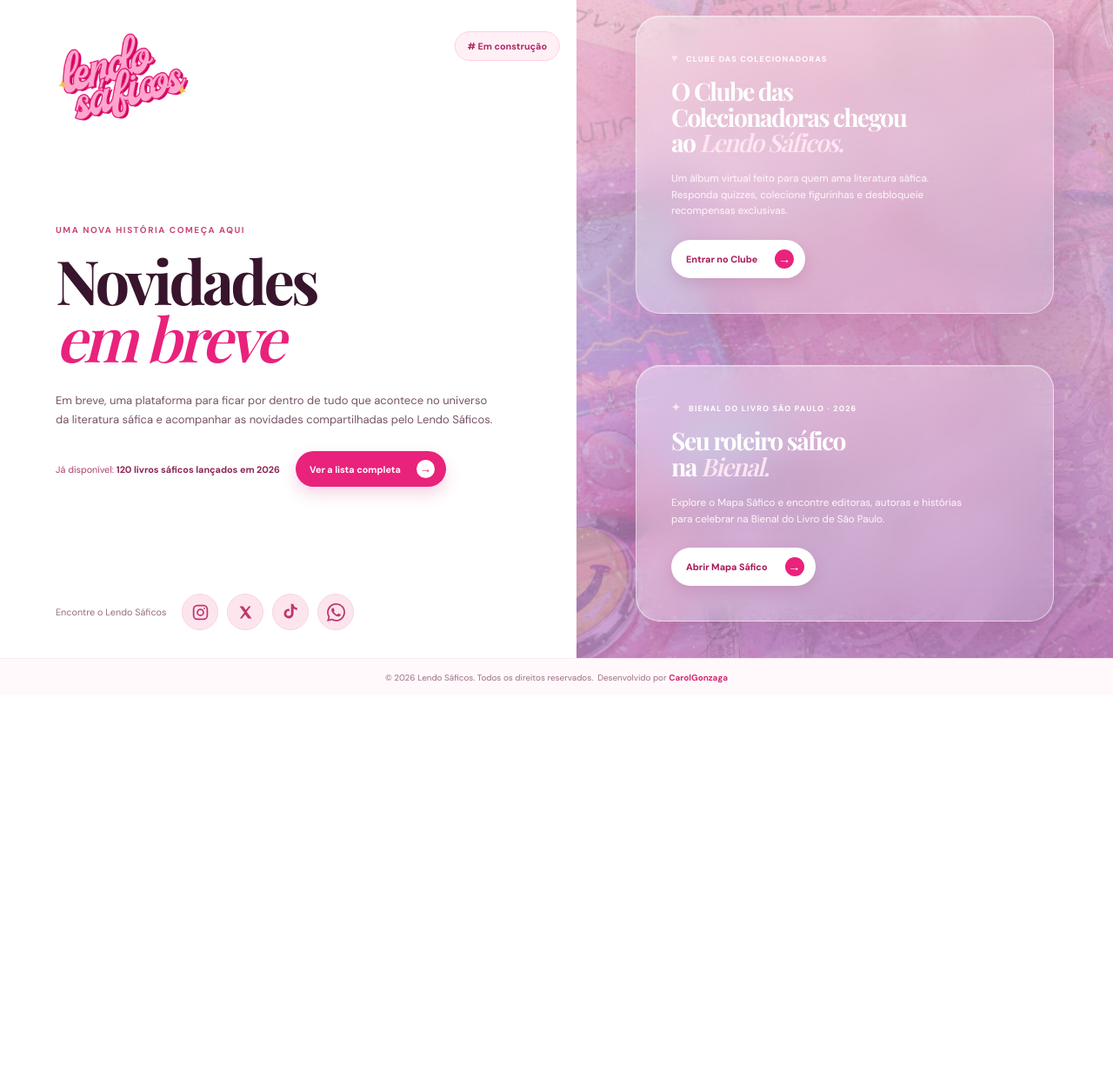
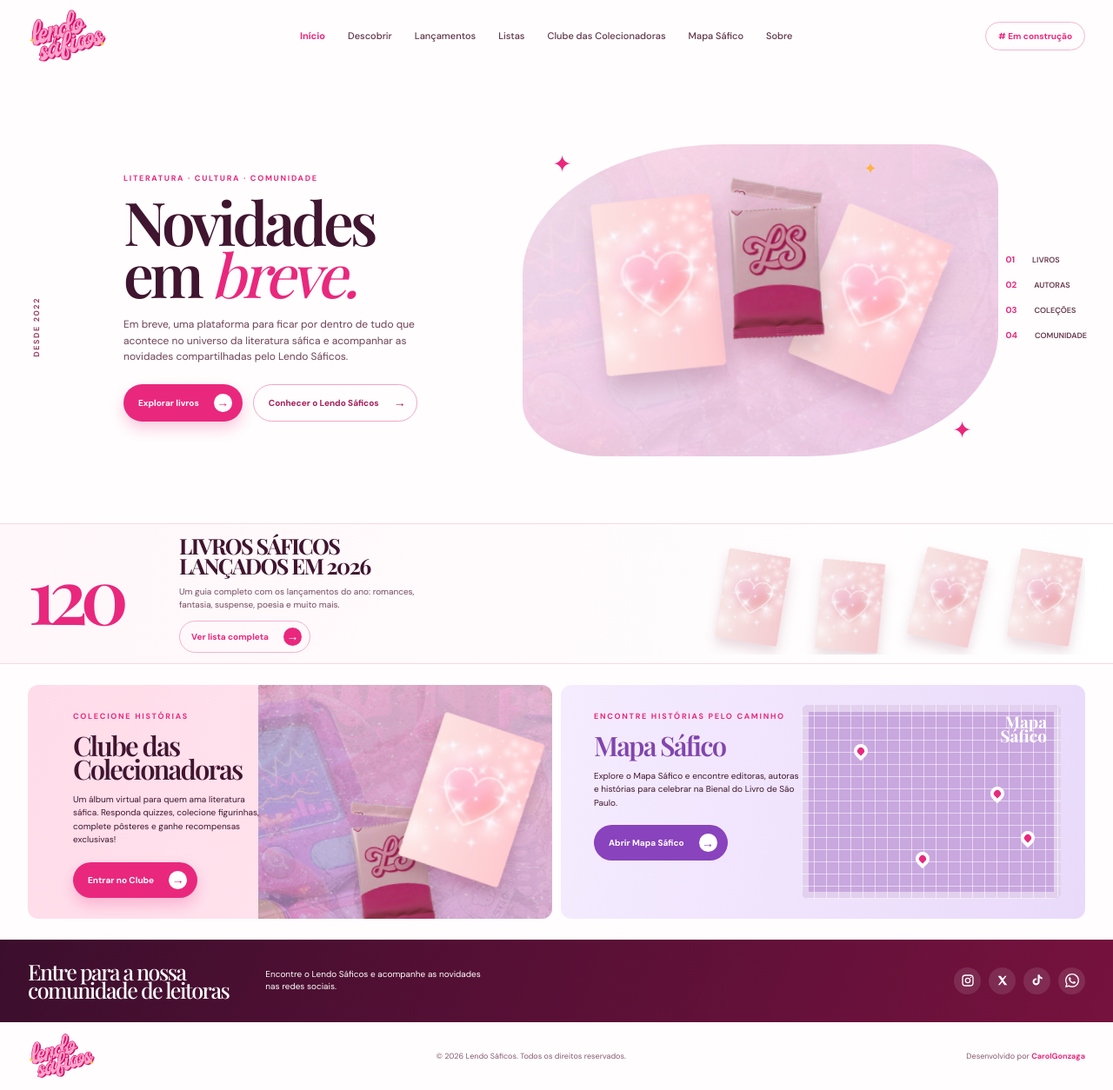
Before and after one commit to CarolGonzaga/lendo-saficos, a React (Vite) app: page / in a window 1280 px wide. Shown: the whole page at 87% size. Before the commit the page ends 800 px from the top, so only its background shows below. Built offline with nearby package versions, Linux system fonts and the light colour scheme; a web font is replaced by a local one.

Commit message:
feat: redesign home page editorial layout

```diff
--- a/src/App.tsx
+++ b/src/App.tsx
@@ -1,123 +1,112 @@
 import type { ReactNode } from 'react';
 
-type SocialLinkProps = {
-  href: string;
-  label: string;
-  children: ReactNode;
-};
+type SocialLinkProps = { href: string; label: string; children: ReactNode };
 
 function SocialLink({ href, label, children }: SocialLinkProps) {
-  return (
-    <a href={href} target="_blank" rel="noreferrer" aria-label={label}>
-      {children}
-    </a>
-  );
+  return <a href={href} target="_blank" rel="noreferrer" aria-label={label}>{children}</a>;
+}
+
+function Arrow() {
+  return <span aria-hidden="true">→</span>;
 }
 
 function App() {
   return (
     <>
-      <main className="landing">
-        <section className="intro">
-          <header className="topbar">
+      <header className="site-header">
         <a className="brand" href="/" aria-label="Lendo Sáficos, página inicial">
           <img src="/site-assets/lendo-saficos-logo.png" alt="Lendo Sáficos" />
         </a>
+        <nav className="main-nav" aria-label="Navegação principal">
+          <a className="active" href="#inicio">Início</a>
+          <a href="#descobrir">Descobrir</a>
+          <a href="/lista120livrossaficos" target="_blank" rel="noreferrer">Lançamentos</a>
+          <a href="/lista120livrossaficos" target="_blank" rel="noreferrer">Listas</a>
+          <a href="#clube">Clube das Colecionadoras</a>
+          <a href="#mapa">Mapa Sáfico</a>
+          <a href="#sobre">Sobre</a>
+        </nav>
         <span className="status"># Em construção</span>
       </header>
 
-          <div className="intro-copy">
-            <p className="eyebrow">Uma nova história começa aqui</p>
-            <h1>
-              Novidades<br />
-              <em>em breve</em>
-            </h1>
+      <main>
+        <section className="hero wrap" id="inicio">
+          <div className="hero-copy">
+            <p className="eyebrow">Literatura · cultura · comunidade</p>
+            <h1>Novidades<br />em <em>breve.</em></h1>
             <p className="description">
               Em breve, uma plataforma para ficar por dentro de tudo que acontece no universo da literatura sáfica e acompanhar as novidades compartilhadas pelo Lendo Sáficos.
             </p>
-            <div className="books-callout">
-              <p>
-                Já disponível: <strong>120 livros sáficos lançados em 2026</strong>
-              </p>
-              <a className="books-button" href="/lista120livrossaficos" target="_blank" rel="noreferrer">
-                Ver a lista completa <span>→</span>
-              </a>
+            <div className="hero-actions">
+              <a className="button button-primary" href="/lista120livrossaficos" target="_blank" rel="noreferrer">Explorar livros <Arrow /></a>
+              <a className="button button-secondary" href="#sobre">Conhecer o Lendo Sáficos <Arrow /></a>
             </div>
           </div>
-
-          <footer className="left-footer">
-            <p>Encontre o Lendo Sáficos</p>
-            <nav className="socials" aria-label="Redes sociais">
-              <SocialLink href="https://www.instagram.com/olendosaficos/" label="Instagram">
-                <svg viewBox="0 0 24 24" aria-hidden="true">
-                  <rect x="3" y="3" width="18" height="18" rx="5" />
-                  <circle cx="12" cy="12" r="4" />
-                  <circle className="dot" cx="17.2" cy="6.8" r="1" />
-                </svg>
-              </SocialLink>
-              <SocialLink href="https://x.com/lendosaficos" label="X, antigo Twitter">
-                <svg viewBox="0 0 24 24" aria-hidden="true">
-                  <path d="M4 4l6.2 8.3L4.3 20H7l4.4-5.2L15.3 20H20l-6.6-8.8L18.9 4h-2.7l-4 4.8L8.7 4H4z" />
-                </svg>
-              </SocialLink>
-              <SocialLink href="https://www.tiktok.com/@olendosaficos?_r=1&_t=ZS-97gDxhCwscb" label="TikTok">
-                <svg className="filled-icon tiktok-icon" viewBox="0 0 24 24" aria-hidden="true">
-                  <path d="M19.59 6.69a4.79 4.79 0 0 1-3.77-4.7h-3.08v12.03a2.9 2.9 0 1 1-2.01-2.76V8.14a6.04 6.04 0 1 0 5.18 5.99V8.03a7.87 7.87 0 0 0 4.68 1.54V6.69Z" />
-                </svg>
-              </SocialLink>
-              <SocialLink href="https://www.whatsapp.com/channel/0029Vb6HNUhFHWptCJYOEF24" label="WhatsApp">
-                <svg className="filled-icon whatsapp-icon" viewBox="0 0 24 24" aria-hidden="true">
-                  <path d="M20.52 3.48A11.87 11.87 0 0 0 12.06 0C5.49 0 .15 5.34.15 11.91c0 2.1.55 4.14 1.6 5.94L.05 24l6.31-1.65a11.9 11.9 0 0 0 5.69 1.45h.01c6.56 0 11.9-5.34 11.9-11.91 0-3.18-1.24-6.17-3.44-8.41ZM12.06 21.8h-.01a9.9 9.9 0 0 1-5.05-1.39l-.36-.21-3.74.98 1-3.64-.23-.38a9.9 9.9 0 1 1 8.39 4.64Zm5.43-7.42c-.3-.15-1.78-.88-2.05-.98-.28-.1-.48-.15-.69.15-.2.3-.79.98-.97 1.18-.18.2-.36.22-.66.07a8.16 8.16 0 0 1-2.4-1.48 9 9 0 0 1-1.66-2.07c-.17-.3 0-.46.13-.61.14-.14.3-.36.45-.54.15-.18.2-.3.3-.5.1-.2.05-.37-.03-.52-.07-.15-.68-1.64-.93-2.24-.24-.58-.49-.5-.68-.51h-.58c-.2 0-.52.07-.79.37-.27.3-1.04 1.02-1.04 2.48s1.07 2.88 1.22 3.08c.15.2 2.1 3.2 5.08 4.49.71.31 1.27.49 1.7.63.72.23 1.37.2 1.89.12.58-.09 1.78-.73 2.03-1.43.25-.7.25-1.3.18-1.43-.08-.13-.28-.2-.58-.35Z" />
-                </svg>
-              </SocialLink>
-            </nav>
-          </footer>
+          <div className="hero-art" aria-label="Universo visual Lendo Sáficos">
+            <div className="art-background" />
+            <img className="art-card art-card-back" src="/site-assets/card-pink.png" alt="" aria-hidden="true" />
+            <img className="art-pack" src="/site-assets/pack-open.png" alt="Pacote de figurinhas Lendo Sáficos" />
+            <img className="art-card art-card-front" src="/site-assets/card-pink.png" alt="" aria-hidden="true" />
+            <span className="spark spark-one">✦</span><span className="spark spark-two">✦</span><span className="spark spark-three">✦</span>
+          </div>
+          <aside className="hero-index" aria-label="Destaques">
+            <span><b>01</b> Livros</span><span><b>02</b> Autoras</span><span><b>03</b> Coleções</span><span><b>04</b> Comunidade</span>
+          </aside>
         </section>
 
-        <div className="promotions">
-          <section className="club" aria-label="Clube das Colecionadoras">
-            <article className="club-card">
-              <div className="card-kicker">
-                <span className="heart">♥</span> Clube das Colecionadoras
+        <section className="books-strip" id="descobrir">
+          <div className="wrap books-content">
+            <div className="books-number">120</div>
+            <div className="books-copy">
+              <h2>Livros sáficos<br />lançados em 2026</h2>
+              <p>Um guia completo com os lançamentos do ano: romances, fantasia, suspense, poesia e muito mais.</p>
+              <a className="text-link" href="/lista120livrossaficos" target="_blank" rel="noreferrer">Ver lista completa <Arrow /></a>
             </div>
-              <h2>
-                O Clube das<br />
-                Colecionadoras chegou<br />
-                ao <i>Lendo Sáficos.</i>
-              </h2>
-              <p>
-                Um álbum virtual feito para quem ama literatura sáfica.
-                <br />
-                Responda quizzes, colecione figurinhas e desbloqueie recompensas exclusivas.
-              </p>
-              <a className="club-button" href="/clubedascolecionadoras" aria-label="Entrar no Clube das Colecionadoras">
-                Entrar no Clube <span>→</span>
-              </a>
+            <div className="book-shelf" aria-label="Destaque de leituras sáficas">
+              <img src="/site-assets/card-pink.png" alt="" /><img src="/site-assets/card-pink.png" alt="" /><img src="/site-assets/card-pink.png" alt="" /><img src="/site-assets/card-pink.png" alt="" />
+            </div>
+          </div>
+        </section>
+
+        <section className="features wrap">
+          <article className="feature-card club-feature" id="clube">
+            <div className="feature-copy">
+              <p className="eyebrow">Colecione histórias</p>
+              <h2>Clube das<br />Colecionadoras</h2>
+              <p>Um álbum virtual para quem ama literatura sáfica. Responda quizzes, colecione figurinhas, complete pôsteres e ganhe recompensas exclusivas!</p>
+              <a className="button button-primary" href="/clubedascolecionadoras">Entrar no Clube <Arrow /></a>
+            </div>
+            <div className="feature-art">
+              <img src="/site-assets/pack-open.png" alt="Pacote do Clube das Colecionadoras" />
+              <img src="/site-assets/card-pink.png" alt="Figurinha do Clube das Colecionadoras" />
+            </div>
+          </article>
+          <article className="feature-card map-feature" id="mapa">
+            <div className="feature-copy">
+              <p className="eyebrow">Encontre histórias pelo caminho</p>
+              <h2>Mapa Sáfico</h2>
+              <p>Explore o Mapa Sáfico e encontre editoras, autoras e histórias para celebrar na Bienal do Livro de São Paulo.</p>
+              <a className="button button-purple" href="/mapasaficobienal/login">Abrir Mapa Sáfico <Arrow /></a>
+            </div>
+            <div className="map-graphic" aria-hidden="true"><i /><i /><i /><i /><b>Mapa<br />Sáfico</b></div>
           </article>
         </section>
-
-          <section className="bienal" aria-label="Mapa Sáfico da Bienal do Livro de São Paulo 2026">
-            <article className="club-card">
-              <div className="card-kicker"><span className="heart">✦</span> Bienal do Livro São Paulo · 2026</div>
-              <h2>Seu roteiro sáfico<br />na <i>Bienal.</i></h2>
-              <p>Explore o Mapa Sáfico e encontre editoras, autoras e histórias para celebrar na Bienal do Livro de São Paulo.</p>
-              <a className="club-button" href="/mapasaficobienal/login" aria-label="Abrir o Mapa Sáfico da Bienal">
-                Abrir Mapa Sáfico <span>→</span>
-              </a>
-            </article>
-          </section>
-        </div>
       </main>
 
-      <footer className="site-footer">
-        © 2026 Lendo Sáficos. Todos os direitos reservados.{' '}
-        <span>
-          Desenvolvido por{' '}
-          <a href="https://carolgonzaga.site/" target="_blank" rel="noreferrer">
-            CarolGonzaga
-          </a>
-        </span>
-      </footer>
+      <section className="community" id="sobre">
+        <div className="wrap community-content">
+          <h2>Entre para a nossa<br />comunidade de leitoras</h2>
+          <p>Encontre o Lendo Sáficos e acompanhe as novidades nas redes sociais.</p>
+          <nav className="socials" aria-label="Redes sociais">
+            <SocialLink href="https://www.instagram.com/olendosaficos/" label="Instagram"><svg viewBox="0 0 24 24" aria-hidden="true"><rect x="3" y="3" width="18" height="18" rx="5" /><circle cx="12" cy="12" r="4" /><circle className="dot" cx="17.2" cy="6.8" r="1" /></svg></SocialLink>
+            <SocialLink href="https://x.com/lendosaficos" label="X, antigo Twitter"><svg viewBox="0 0 24 24" aria-hidden="true"><path d="M4 4l6.2 8.3L4.3 20H7l4.4-5.2L15.3 20H20l-6.6-8.8L18.9 4h-2.7l-4 4.8L8.7 4H4z" /></svg></SocialLink>
+            <SocialLink href="https://www.tiktok.com/@olendosaficos?_r=1&_t=ZS-97gDxhCwscb" label="TikTok"><svg className="filled-icon" viewBox="0 0 24 24" aria-hidden="true"><path d="M19.59 6.69a4.79 4.79 0 0 1-3.77-4.7h-3.08v12.03a2.9 2.9 0 1 1-2.01-2.76V8.14a6.04 6.04 0 1 0 5.18 5.99V8.03a7.87 7.87 0 0 0 4.68 1.54V6.69Z" /></svg></SocialLink>
+            <SocialLink href="https://www.whatsapp.com/channel/0029Vb6HNUhFHWptCJYOEF24" label="WhatsApp"><svg className="filled-icon" viewBox="0 0 24 24" aria-hidden="true"><path d="M20.52 3.48A11.87 11.87 0 0 0 12.06 0C5.49 0 .15 5.34.15 11.91c0 2.1.55 4.14 1.6 5.94L.05 24l6.31-1.65a11.9 11.9 0 0 0 5.69 1.45h.01c6.56 0 11.9-5.34 11.9-11.91 0-3.18-1.24-6.17-3.44-8.41ZM12.06 21.8h-.01a9.9 9.9 0 0 1-5.05-1.39l-.36-.21-3.74.98 1-3.64-.23-.38a9.9 9.9 0 1 1 8.39 4.64Zm5.43-7.42c-.3-.15-1.78-.88-2.05-.98-.28-.1-.48-.15-.69.15-.2.3-.79.98-.97 1.18-.18.2-.36.22-.66.07a8.16 8.16 0 0 1-2.4-1.48 9 9 0 0 1-1.66-2.07c-.17-.3 0-.46.13-.61.14-.14.3-.36.45-.54.15-.18.2-.3.3-.5.1-.2.05-.37-.03-.52-.07-.15-.68-1.64-.93-2.24-.24-.58-.49-.5-.68-.51h-.58c-.2 0-.52.07-.79.37-.27.3-1.04 1.02-1.04 2.48s1.07 2.88 1.22 3.08c.15.2 2.1 3.2 5.08 4.49.71.31 1.27.49 1.7.63.72.23 1.37.2 1.89.12.58-.09 1.78-.73 2.03-1.43.25-.7.25-1.3.18-1.43-.08-.13-.28-.2-.58-.35Z" /></svg></SocialLink>
+          </nav>
+        </div>
+      </section>
+
+      <footer className="site-footer"><img src="/site-assets/lendo-saficos-logo.png" alt="Lendo Sáficos" /><span>© 2026 Lendo Sáficos. Todos os direitos reservados.</span><span>Desenvolvido por <a href="https://carolgonzaga.site/" target="_blank" rel="noreferrer">CarolGonzaga</a></span></footer>
     </>
   );
 }
```
Also changed, not shown: src/styles.css. Lines whose indentation alone changed are shown as unchanged.
